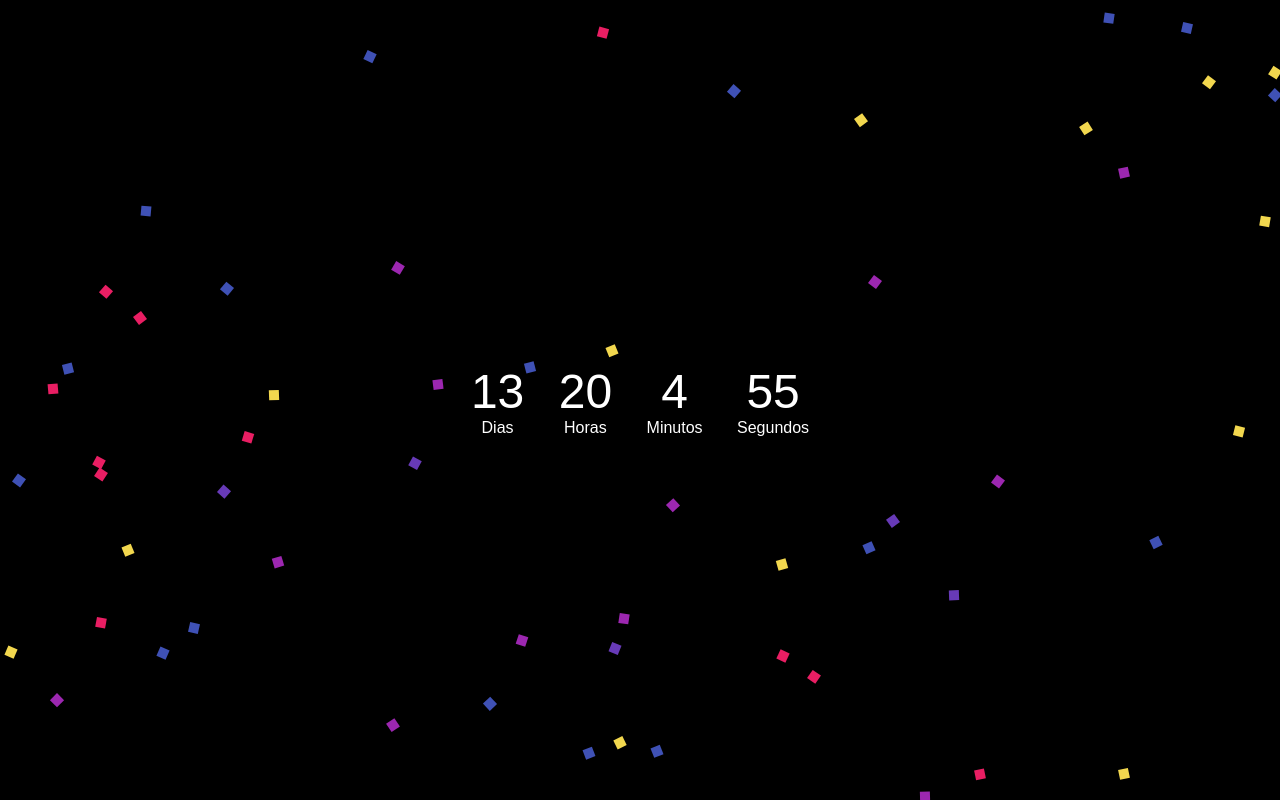
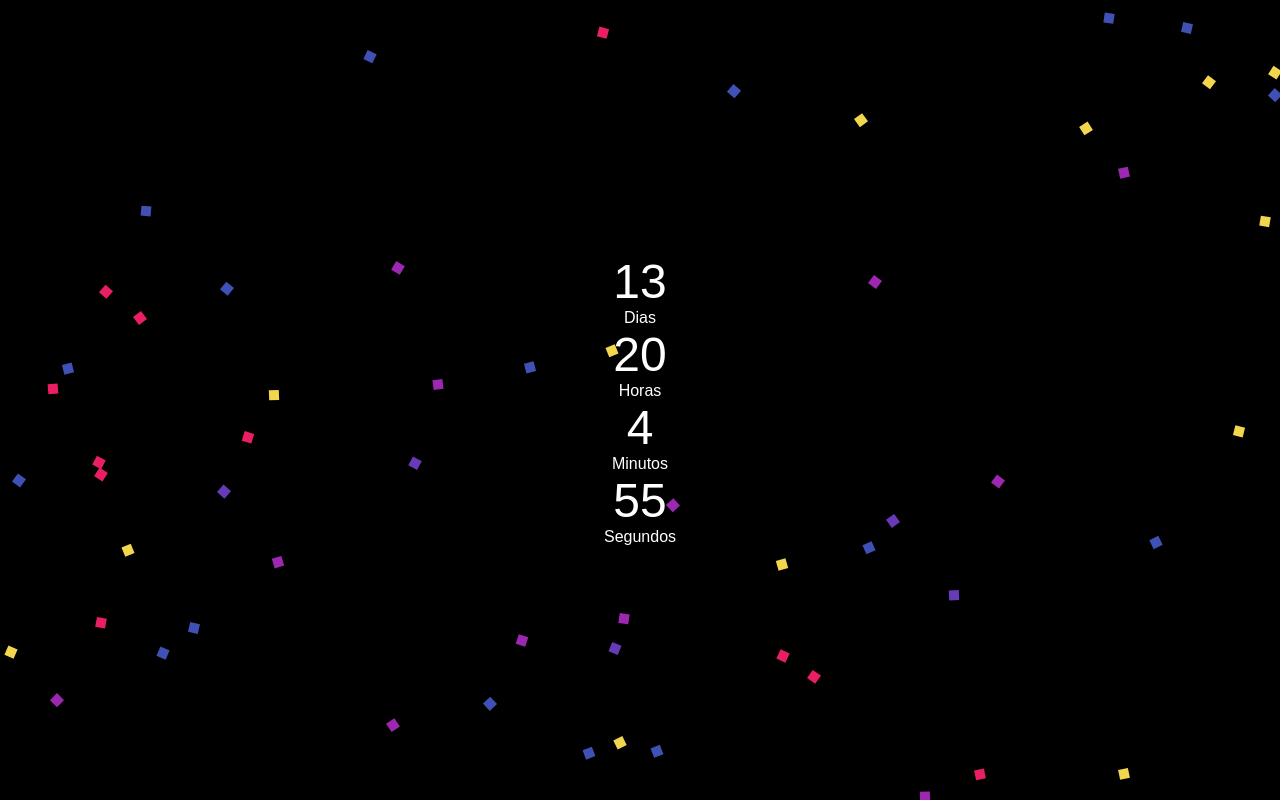
Before and after one commit to StudioProjetosWeb/contadorcomefeito, a plain HTML site: page index.html in a window 1280 px wide. Drawn offline with Linux system fonts and the light colour scheme.

Commit message:
Update index.html

```diff
--- a/index.html
+++ b/index.html
@@ -9,22 +9,10 @@
 </head>
 <body>
     <div class="countdown-container">
-        <div id="days-container" class="countdown-element">
-            <span class="time" id="days"></span>
-            <span class="label">Dias</span>
-        </div>
-        <div id="hours-container" class="countdown-element">
-            <span class="time" id="hours"></span>
-            <span class="label">Horas</span>
-        </div>
-        <div id="minutes-container" class="countdown-element">
-            <span class="time" id="minutes"></span>
-            <span class="label">Minutos</span>
-        </div>
-        <div id="seconds-container" class="countdown-element">
-            <span class="time" id="seconds"></span>
-            <span class="label">Segundos</span>
-        </div>
+        <span class="time" id="days">0</span><span class="label">Dias</span>
+        <span class="time" id="hours">0</span><span class="label">Horas</span>
+        <span class="time" id="minutes">0</span><span class="label">Minutos</span>
+        <span class="time" id="seconds">0</span><span class="label">Segundos</span>
     </div>
     <button id="after-countdown" style="display:none;">Clique Aqui</button>
     <script src="script.js"></script>
```
